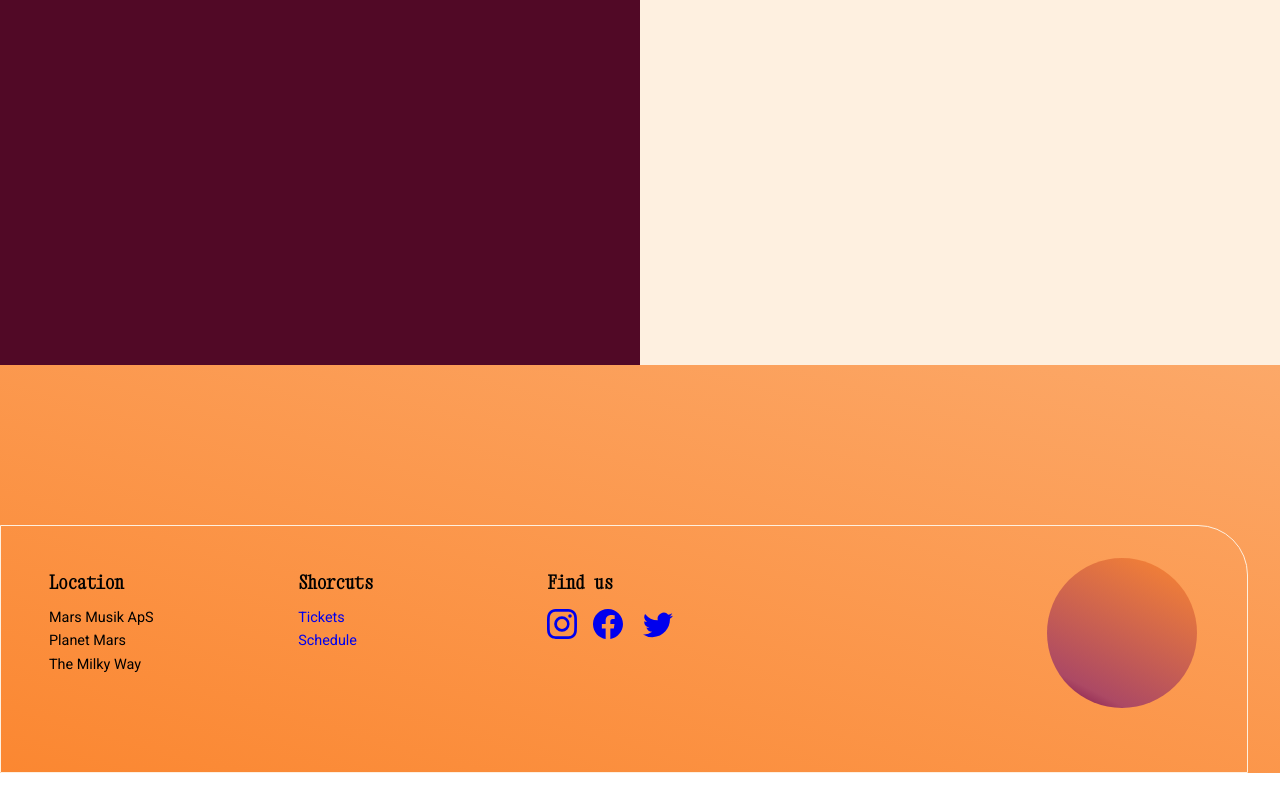
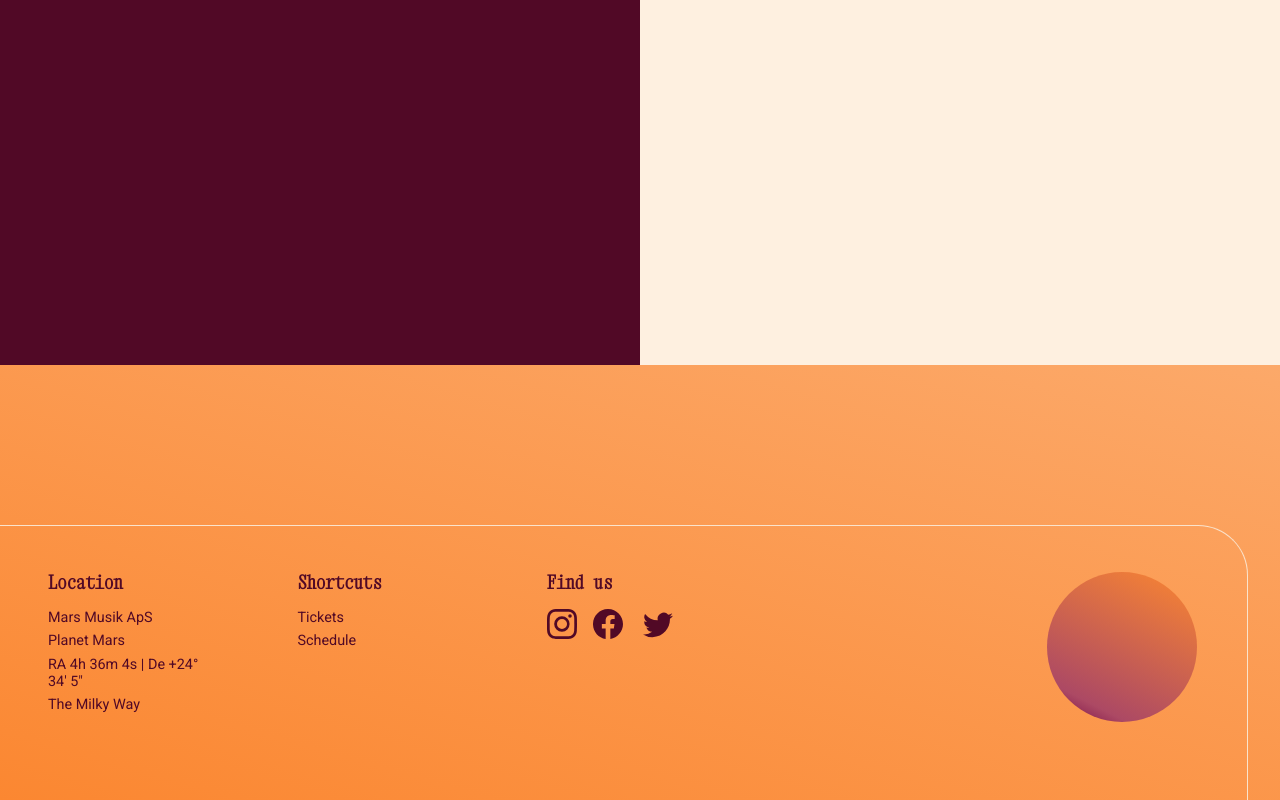
Before and after one commit to mark394e/marsmusik, a Next.js app: page / in a window 1280 px wide. Shown: the part 1322-2122 px from the top of the page. Before the commit the page ends 2095 px from the top, so only its background shows below. Built offline with nearby package versions, Linux system fonts and the light colour scheme; a web font is replaced by a local one.

Commit message:
footer border and color

```diff
--- a/components/Layout.js
+++ b/components/Layout.js
@@ -84,10 +84,11 @@ export default function Layout(props) {
           <h3>Location</h3>
           <p>Mars Musik ApS</p>
           <p>Planet Mars</p>
+          <p>RA 4h 36m 4s | De +24° 34′ 5″</p>
           <p>The Milky Way</p>
         </article>
         <article>
-          <h3>Shorcuts</h3>
+          <h3>Shortcuts</h3>
           <Anchor href="/booking">
             <p>Tickets</p>
           </Anchor>
--- a/styles/Footer.module.scss
+++ b/styles/Footer.module.scss
@@ -1,10 +1,16 @@
 .footer {
-  border: 1px solid #fef0e0;
-  border-radius: 0px 50px 0px 0px;
+  border-top: 1px solid #fae3cc;
+  border-right: 1px solid #fae3cc;
+  border-top-right-radius: 50px;
   height: 20%;
   margin-top: 20vh;
   margin-right: 2rem;
   padding-bottom: 2rem;
+  color: #510926;
+
+  a {
+    color: #510926;
+  }
 
   article {
     padding: 1.5rem;
```
